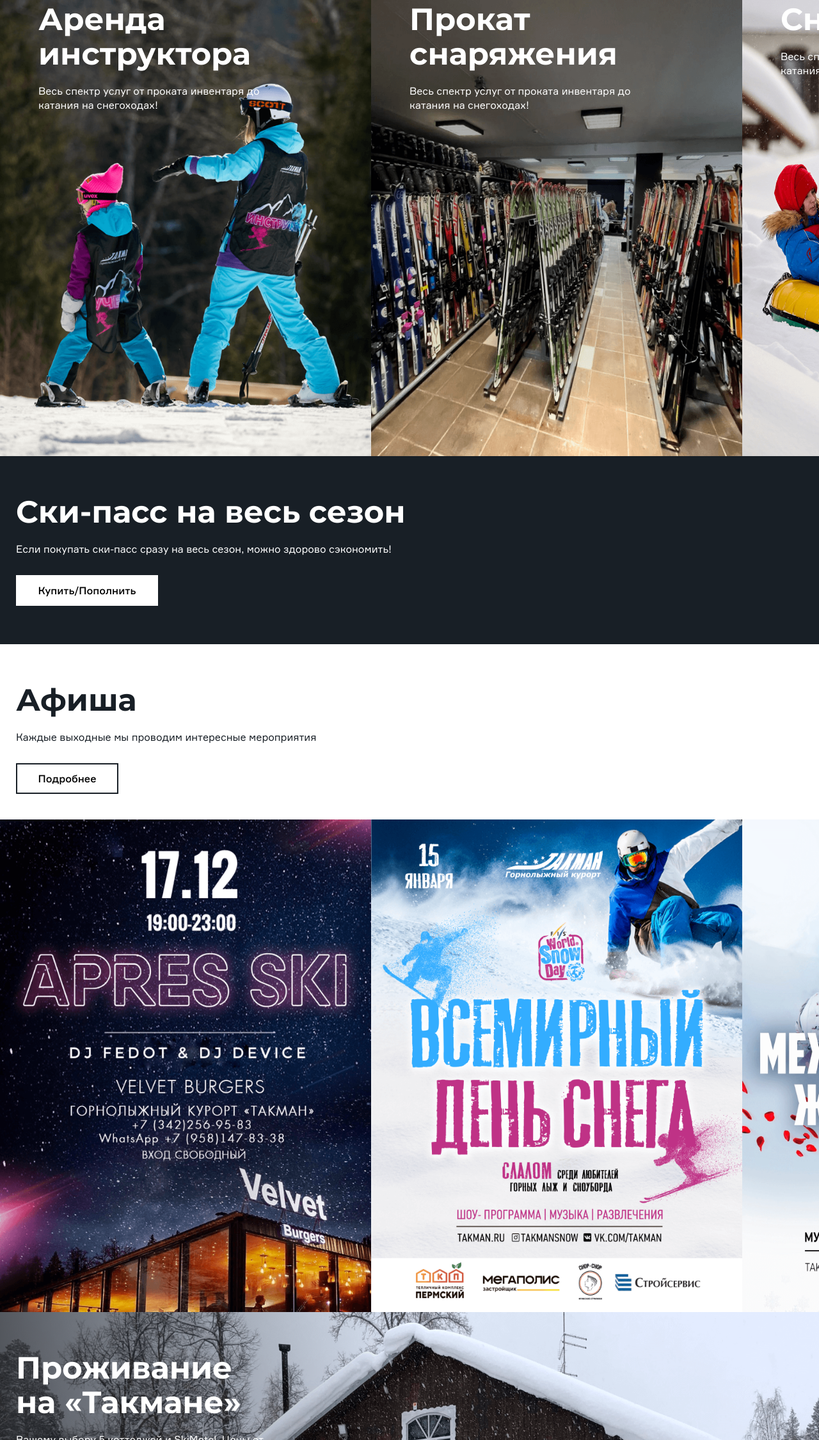
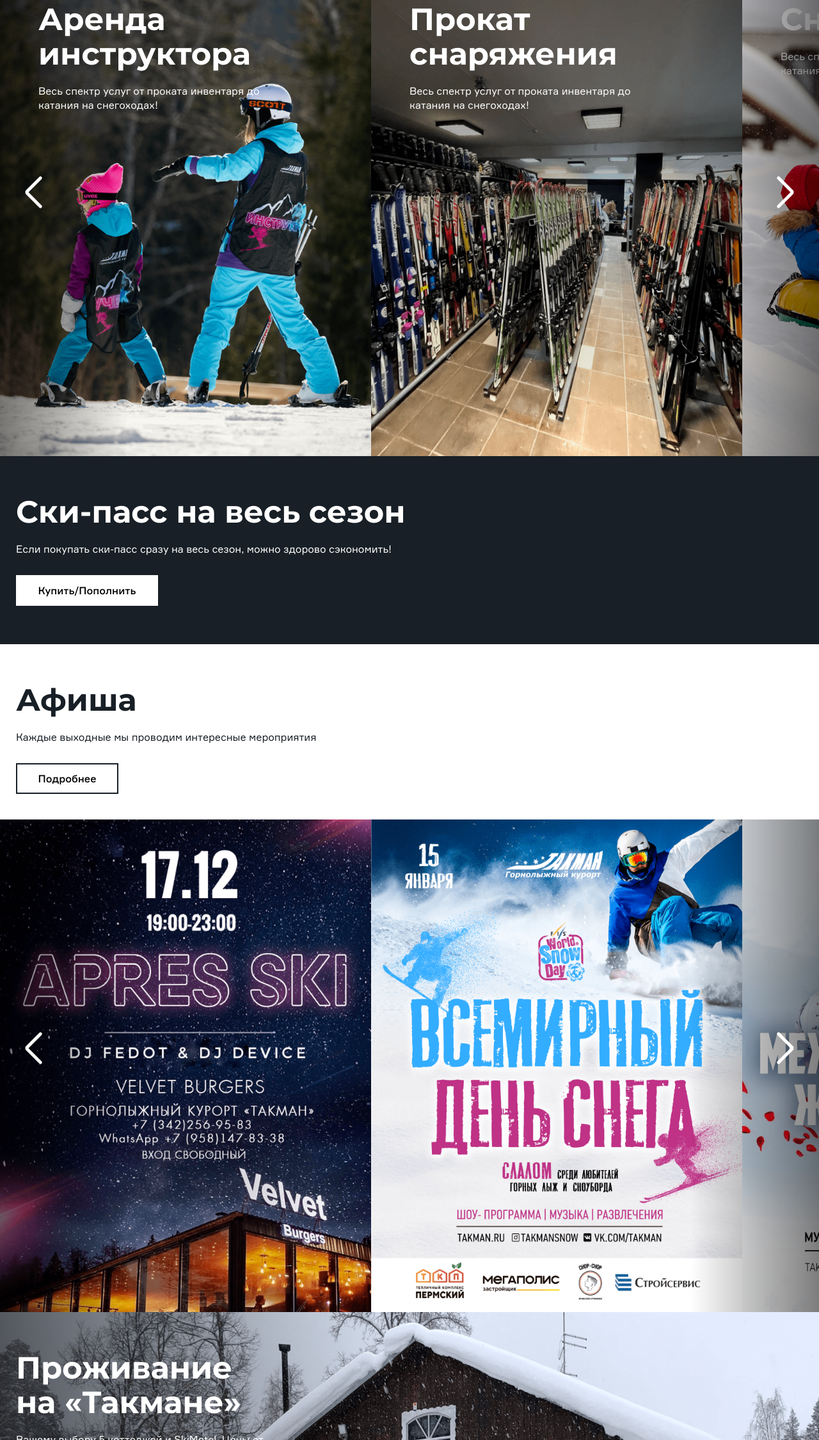
Before and after one commit to DrozdovVictor/TakMan, a plain HTML site: page index.html in a window 1280 px wide. Shown: the part 1303-3554 px from the top of the page at 64% size. Drawn offline with Linux system fonts and the light colour scheme.

Commit message:
edit slider sections

```diff
--- a/Media.css
+++ b/Media.css
@@ -120,8 +120,19 @@
     background-size: 100% 100%;
   }
 
-  .services-slider-item:last-child {
+  .services-slider-item.services-slider-item_w850 {
     min-width: 350px;
+  }
+
+  /* Services Slider Section */
+
+  .slider-arrow-left:before, .slider-arrow-left:after, .slider-arrow-right:before, .slider-arrow-right:after {
+    width: 22px;
+    height: 3px;
+  }
+
+  .slider-arrow-left:after, .slider-arrow-right:after {
+    top: 30px;
   }
 
   /* Skipass Section */
@@ -158,8 +169,8 @@
     height: 380px;
   }
 
-  .poster-slider__img {
-    width: 285px;
+  .poster-slider-item {
+    min-width: 285px;
     flex-grow: 1;
   }
 
@@ -368,6 +379,10 @@
     background-size: 100% 100%;
   }
 
+  .services-slider-item.services-slider-item_w850 {
+    min-width: 700px;
+  }
+
   .services-slider-item__text {
     max-width: 350px;
   }
@@ -402,8 +417,8 @@
     height: 770px;
   }
 
-  .poster-slider__img {
-    width: 580px;
+  .poster-slider-item {
+    min-width: 580px;
   }
 
   /* Residence Section */
@@ -456,7 +471,7 @@
     min-width: 575px;
   }
 
-  .info__heading2, .info-item-li__p {
+  .info__heading2, .info-item-li__p, .info-item-li__p-text {
     color: var(--main-color);
   }
 
@@ -539,7 +554,7 @@
 
   /* Poster Slider */
 
-  .poster-slider__img {
+  .poster-slider-item {
     flex-grow: 1;
   }
 }
--- a/Script.js
+++ b/Script.js
@@ -7,7 +7,25 @@
 const mobileNavRow = document.getElementById('mobile-nav-row')
 const mobileNavRowItems = Array.from(mobileNavRow.children)
 
+const posterSlider = document.getElementById('poster-slider') // poster-slider section
+const infoItemLiPText = document.querySelectorAll('.info-item-li__p-text') // info section
+
+/* Services Slider Variables */
+
+const serviceSliderArrowLeft = document.querySelectorAll('.slider-arrow-left')
+const serviceSliderArrowRight = document.querySelectorAll('.slider-arrow-right')
+const serviceSlider = document.getElementById('services-slider')
+const serviceSliderItems = Array.from(serviceSlider.children)
+
 /* Functions */
+
+window.addEventListener('load', function () {
+  if (window.innerWidth <= 959) {
+    infoItemLiPText.forEach(function (element) {
+      element.innerHTML = 'Ежедневно <br> с 9:00 до 23:00';
+    });
+  } else element.innerHTML = 'Ежедневно с 9:00 до 23:00';
+});
 
 window.addEventListener('scroll', function () {
   headerNav.classList.add('active');
@@ -36,3 +54,19 @@
     element.classList.toggle('active');
   })
 })
+
+/* Services Section functions */
+
+serviceSliderArrowLeft.forEach(function (element) {
+  element.addEventListener('click', function () {
+    serviceSlider.scrollLeft -= serviceSlider.offsetWidth;
+    posterSlider.scrollLeft -= posterSlider.offsetWidth;
+  });
+})
+
+serviceSliderArrowRight.forEach(function (element) {
+  element.addEventListener('click', function () {
+    serviceSlider.scrollLeft += serviceSlider.offsetWidth;
+    posterSlider.scrollLeft += posterSlider.offsetWidth;
+  });
+})
--- a/Style.css
+++ b/Style.css
@@ -344,18 +344,83 @@
   position: relative;
 }
 
-.services-slider-wrapper:before {
+.services-slider-wrapper:before, .services-slider-wrapper:after {
   content: '';
   position: absolute;
+  width: 200px;
+  height: 100%;
+  background: linear-gradient(90deg, rgba(0, 0, 0, 0.5), rgba(0, 0, 0, 0));
+}
+
+.services-slider-wrapper:after {
+  top: 0px;
+  right: 0px;
+  background: linear-gradient(-90deg, rgba(0, 0, 0, 0.5), rgba(0, 0, 0, 0));
 }
 
 .services-slider {
   display: flex;
   overflow: scroll;
+  position: relative;
+  scroll-behavior: smooth;
 }
 
 .services-slider::-webkit-scrollbar {
   display: none;
+}
+
+.slider-arrow-left, .slider-arrow-right {
+  position: absolute;
+  top: 43%;
+  width: 75px;
+  height: 75px;
+  z-index: 7;
+}
+
+.slider-arrow-left {
+  left: 30px;
+}
+
+.slider-arrow-left:before, .slider-arrow-left:after, .slider-arrow-right:before, .slider-arrow-right:after {
+  content: '';
+  position: absolute;
+  width: 35px;
+  height: 5px;
+  background-color: #fff;
+  border-radius: 5px;
+  transform-origin: right;
+  z-index: 6;
+  transition: .3s;
+}
+
+.slider-arrow-left:before {
+  transform: rotate(-45deg);
+}
+
+.slider-arrow-left:hover:before, .slider-arrow-left:hover:after, .slider-arrow-right:hover:before, .slider-arrow-right:hover:after {
+  opacity: .5;
+}
+
+.slider-arrow-left:after {
+  top: 48px;
+  transform: rotate(45deg);
+}
+
+.slider-arrow-right {
+  right: 30px;
+}
+
+.slider-arrow-right:before {
+  transform-origin: left;
+  transform: rotate(45deg);
+  right: 0px;
+}
+
+.slider-arrow-right:after {
+  top: 48px;
+  right: 0px;
+  transform-origin: left;
+  transform: rotate(-45deg);
 }
 
 .services-slider-item {
@@ -366,18 +431,20 @@
   display: flex;
   flex-direction: column;
   row-gap: 20px;
-  background-image: url('Images/Services_Section/rent-img.png');
-  background-repeat: no-repeat;
-  background-size: 100% 100%;
+  position: relative;
 }
 
-.services-slider-item:nth-child(2) {
-  background-image: url('Images/Services_Section/rental-img.png');
+.services-slider-item.services-slider-item_w850 {
+  min-width: 850px;
 }
 
-.services-slider-item:last-child {
-  background-image: url('Images/Services_Section/snowboard.png');
-  background-size: 100% 100%;
+.services-slider__img {
+  position: absolute;
+  top: 0px;
+  left: 0px;
+  width: 100%;
+  height: 100%;
+  z-index: -5;
 }
 
 .services-slider-item__text {
@@ -431,11 +498,35 @@
   border: 2px solid var(--main-color);
 }
 
+.poster__button:hover {
+  background-color: var(--main-color);
+  color: #fff;
+}
+
 /* Poster Slider */
+
+.poster-slider-wrapper {
+  position: relative;
+}
+
+.poster-slider-wrapper:before, .poster-slider-wrapper:after {
+  content: '';
+  position: absolute;
+  width: 200px;
+  height: 100%;
+  background: linear-gradient(90deg, rgba(0, 0, 0, 0.5), rgba(0, 0, 0, 0));
+}
+
+.poster-slider-wrapper:after {
+  top: 0px;
+  right: 0px;
+  background: linear-gradient(-90deg, rgba(0, 0, 0, 0.5), rgba(0, 0, 0, 0));
+}
 
 .poster-slider {
   display: flex;
   overflow: scroll;
+  scroll-behavior: smooth;
   height: 940px;
 }
 
@@ -443,9 +534,17 @@
   display: none;
 }
 
+.poster-slider-item {
+  position: relative;
+  min-width: 710px;
+  height: 100%;
+}
+
 .poster-slider__img {
-  width: 710px;
+  position: absolute;
+  width: 100%;
   height: 100%;
+  z-index: -10;
 }
 
 /* Residence Section */
--- a/index.html
+++ b/index.html
@@ -87,20 +87,25 @@
   </section>
 
   <div class="services-slider-wrapper">
-    <div class="services-slider">
+    <div class="slider-arrow-left"></div>
+    <div class="services-slider" id="services-slider">
       <div class="services-slider-item">
+        <img class="services-slider__img" src="Images/Services_Section/rent-img.png" alt="rent-img">
         <h3 class="services-slider-item__heading">Аренда инструктора</h3>
         <p class="services-slider-item__text">Весь спектр услуг от проката инвентаря до катания на снегоходах!</p>
       </div>
       <div class="services-slider-item">
+        <img class="services-slider__img" src="Images/Services_Section/rental-img.png" alt="rental-img">
         <h3 class="services-slider-item__heading">Прокат снаряжения</h3>
         <p class="services-slider-item__text">Весь спектр услуг от проката инвентаря до катания на снегоходах!</p>
       </div>
-      <div class="services-slider-item">
+      <div class="services-slider-item services-slider-item_w850">
+        <img class="services-slider__img" src="Images/Services_Section/snowboard.png" alt="snowboard-img">
         <h3 class="services-slider-item__heading">Сноутюбинг</h3>
         <p class="services-slider-item__text">Весь спектр услуг от проката инвентаря до катания на снегоходах!</p>
       </div>
     </div>
+    <div class="slider-arrow-right"></div>
   </div>
 
   <section class="skipass">
@@ -124,11 +129,19 @@
   </section>
 
   <section class="poster-slider-wrapper">
-    <div class="poster-slider">
-      <img class="poster-slider__img" src="Images/Poster_Section/apres-ski.png" alt="apres-ski-img">
-      <img class="poster-slider__img" src="Images/Poster_Section/day-of-snow.png" alt="day-of-snow-img">
-      <img class="poster-slider__img" src="Images/Poster_Section/woman-day.png" alt="woman-day-img">
+    <div class="slider-arrow-left"></div>
+    <div class="poster-slider" id="poster-slider">
+      <div class="poster-slider-item">
+        <img class="poster-slider__img" src="Images/Poster_Section/apres-ski.png" alt="apres-ski-img">
+      </div>
+      <div class="poster-slider-item">
+        <img class="poster-slider__img" src="Images/Poster_Section/day-of-snow.png" alt="day-of-snow-img">
+      </div>
+      <div class="poster-slider-item">
+        <img class="poster-slider__img" src="Images/Poster_Section/woman-day.png" alt="woman-day-img">
+      </div>
     </div>
+    <div class="slider-arrow-right"></div>
   </section>
 
   <section class="residence">
@@ -156,19 +169,19 @@
           <ul class="info-item-ul">
             <li class="info-item-li">
               <p class="info-item-li__p info-item-li__p_bold">Администрация</p>
-              <p class="info-item-li__p">Ежедневно <br>с 9:00 до 23:00</p>
+              <p class="info-item-li__p-text">Ежедневно с 9:00 до 23:00</p>
             </li>
             <li class="info-item-li">
               <p class="info-item-li__p info-item-li__p_bold">Прокат</p>
-              <p class="info-item-li__p">Ежедневно <br>с 9:00 до 23:00</p>
+              <p class="info-item-li__p-text">Ежедневно с 9:00 до 23:00</p>
             </li>
             <li class="info-item-li">
               <p class="info-item-li__p info-item-li__p_bold">Кафе</p>
-              <p class="info-item-li__p">Ежедневно <br>с 9:00 до 23:00</p>
+              <p class="info-item-li__p-text">Ежедневно с 9:00 до 23:00</p>
             </li>
             <li class="info-item-li">
               <p class="info-item-li__p info-item-li__p_bold">Инструменты</p>
-              <p class="info-item-li__p">Ежедневно <br>с 9:00 до 23:00</p>
+              <p class="info-item-li__p-text">Ежедневно с 9:00 до 23:00</p>
             </li>
           </ul>
       </div>
```
